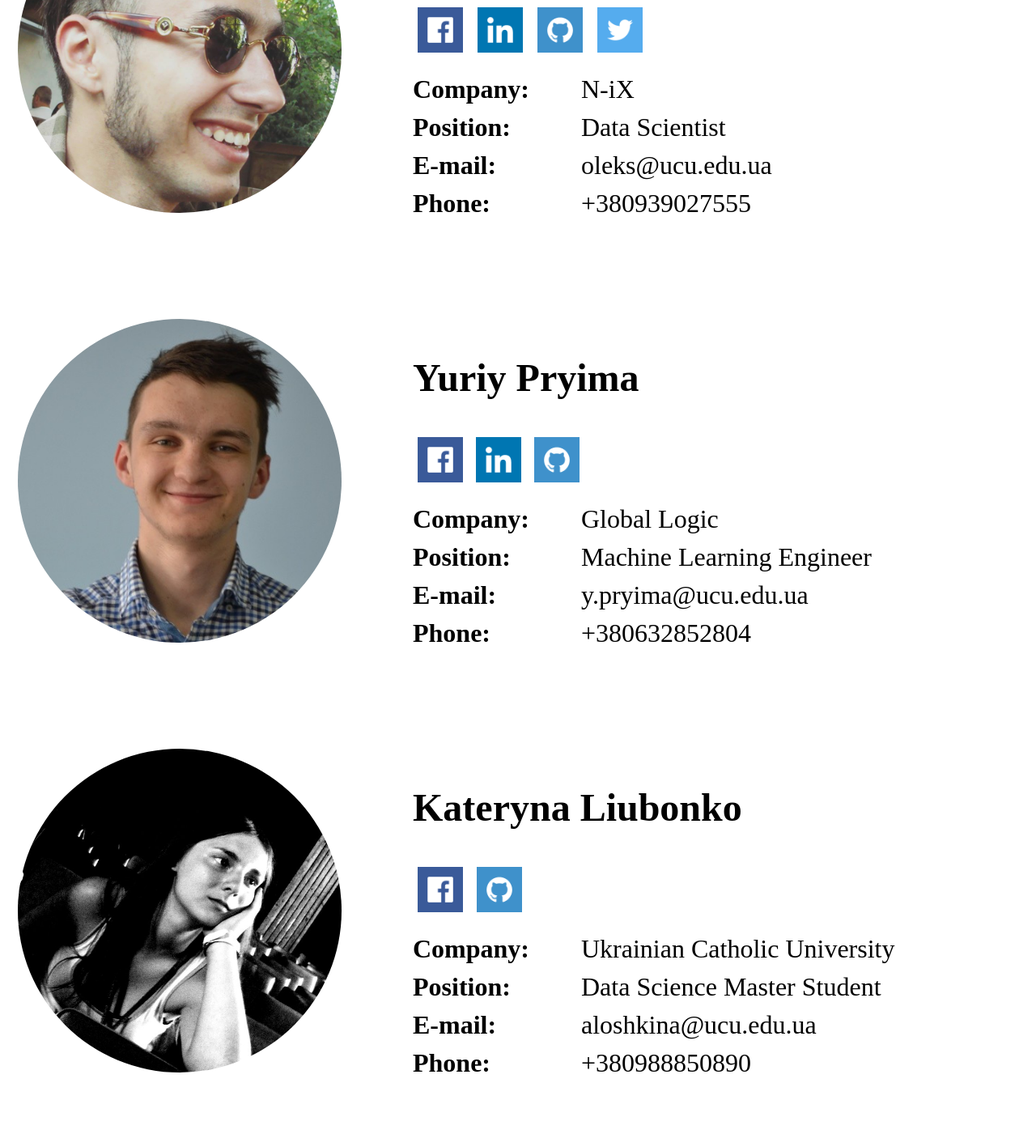
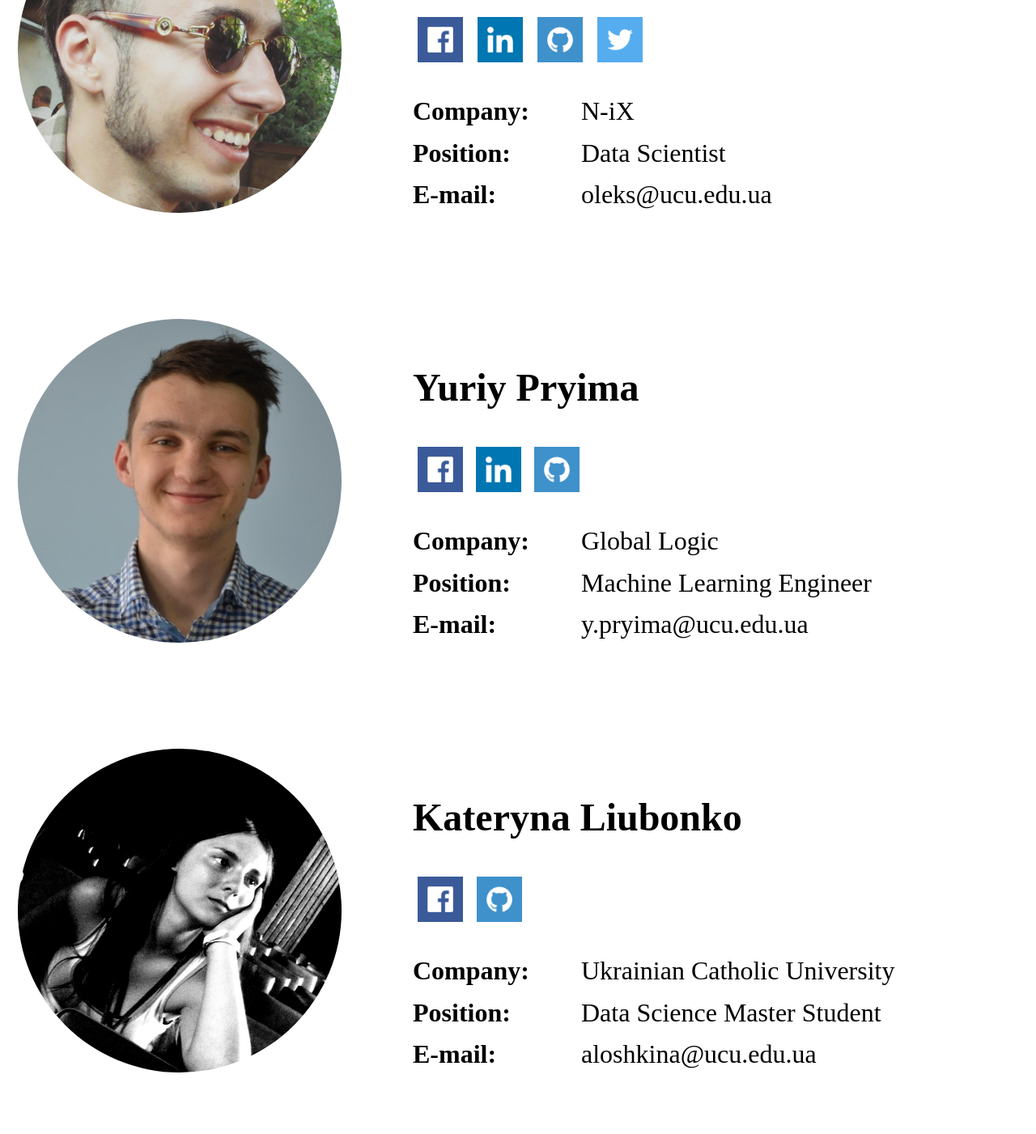
Before and after one commit to olekscode/andCardsQR, a plain HTML site: page card-everyone.html in a window 1280 px wide. Shown: the part 159-1560 px from the top of the page at 81% size. Drawn offline with Linux system fonts and the light colour scheme.

Commit message:
Removed phone numbers

```diff
--- a/card-everyone.html
+++ b/card-everyone.html
@@ -23,7 +23,7 @@
 <td><a href="https://twitter.com/oleks_lviv" target="_blank"><img src="img/Twitter.png" alt="" width="28" height="28"></a></td>
 
 </tr></tbody></table>
-</td></tr><tr><td style="width: 100px"><b>Company:</b></td><td>N-iX</td></tr><tr><td style="width: 100px"><b>Position:</b></td><td>Data Scientist</td></tr><tr><td style="width: 100px"><b>E-mail:&nbsp;</b></td><td>oleks@ucu.edu.ua</td></tr><tr><td style="width: 100px"><b>Phone:</b></td><td>+380939027555</td></tr></tbody></table>
+</td></tr><tr><td style="width: 100px"><b>Company:</b></td><td>N-iX</td></tr><tr><td style="width: 100px"><b>Position:</b></td><td>Data Scientist</td></tr><tr><td style="width: 100px"><b>E-mail:&nbsp;</b></td><td>oleks@ucu.edu.ua</td></tr><tr><td></td></tr></tbody></table>
 
 <br>
 <br>
@@ -46,7 +46,7 @@
 <!-- <td><a href="https://twitter.com/oleks_lviv" target="_blank"><img src="img/Twitter.png" alt="" width="28" height="28"></a></td> -->
 
 </tr></tbody></table>
-</td></tr><tr><td style="width: 100px"><b>Company:</b></td><td>Global Logic</td></tr><tr><td style="width: 100px"><b>Position:</b></td><td>Machine Learning Engineer</td></tr><tr><td style="width: 100px"><b>E-mail:&nbsp;</b></td><td>y.pryima@ucu.edu.ua</td></tr><tr><td style="width: 100px"><b>Phone:</b></td><td>+380632852804</td></tr></tbody></table>
+</td></tr><tr><td style="width: 100px"><b>Company:</b></td><td>Global Logic</td></tr><tr><td style="width: 100px"><b>Position:</b></td><td>Machine Learning Engineer</td></tr><tr><td style="width: 100px"><b>E-mail:&nbsp;</b></td><td>y.pryima@ucu.edu.ua</td></tr><tr><td></td></tr></tbody></table>
 
 <br>
 <br>
@@ -69,7 +69,7 @@
 <!-- <td><a href="https://twitter.com/oleks_lviv" target="_blank"><img src="img/Twitter.png" alt="" width="28" height="28"></a></td> -->
 
 </tr></tbody></table>
-</td></tr><tr><td style="width: 100px"><b>Company:</b></td><td>Ukrainian Catholic University</td></tr><tr><td style="width: 100px"><b>Position:</b></td><td>Data Science Master Student</td></tr><tr><td style="width: 100px"><b>E-mail:&nbsp;</b></td><td>aloshkina@ucu.edu.ua</td></tr><tr><td style="width: 100px"><b>Phone:</b></td><td>+380988850890</td></tr></tbody></table>
+</td></tr><tr><td style="width: 100px"><b>Company:</b></td><td>Ukrainian Catholic University</td></tr><tr><td style="width: 100px"><b>Position:</b></td><td>Data Science Master Student</td></tr><tr><td style="width: 100px"><b>E-mail:&nbsp;</b></td><td>aloshkina@ucu.edu.ua</td></tr><tr><td></td></tr></tbody></table>
 
 <br>
 <br>
@@ -92,7 +92,7 @@
 <!-- <td><a href="https://twitter.com/oleks_lviv" target="_blank"><img src="img/Twitter.png" alt="" width="28" height="28"></a></td> -->
 
 </tr></tbody></table>
-</td></tr><tr><td style="width: 100px"><b>Company:</b></td><td>Soft Serve</td></tr><tr><td style="width: 100px"><b>Position:</b></td><td>Software Engineer</td></tr><tr><td style="width: 100px"><b>E-mail:&nbsp;</b></td><td>i.baran@ucu.edu.ua</td></tr><tr><td style="width: 100px"><b>Phone:</b></td><td>+380937598258</td></tr></tbody></table>
+</td></tr><tr><td style="width: 100px"><b>Company:</b></td><td>Soft Serve</td></tr><tr><td style="width: 100px"><b>Position:</b></td><td>Software Engineer</td></tr><tr><td style="width: 100px"><b>E-mail:&nbsp;</b></td><td>i.baran@ucu.edu.ua</td></tr><tr><td></td></tr></tbody></table>
 </body>
 
 </html>
```
Also changed, not shown: card-iryney.html (+2 -2 lines), card-kateryna.html (+1 -1 lines), card-oleksandr.html (+1 -1 lines), card-yuriy.html (+1 -1 lines).
